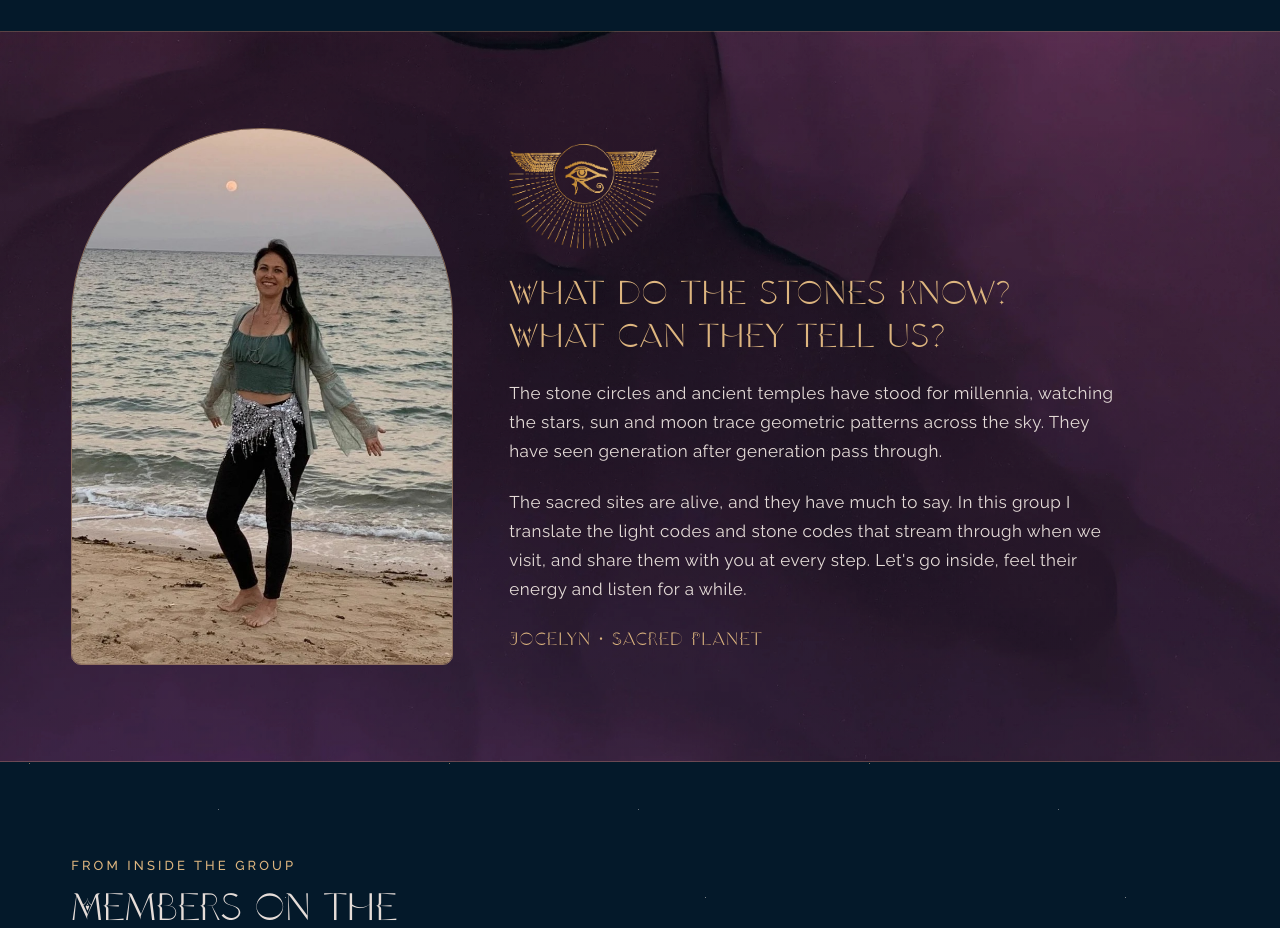
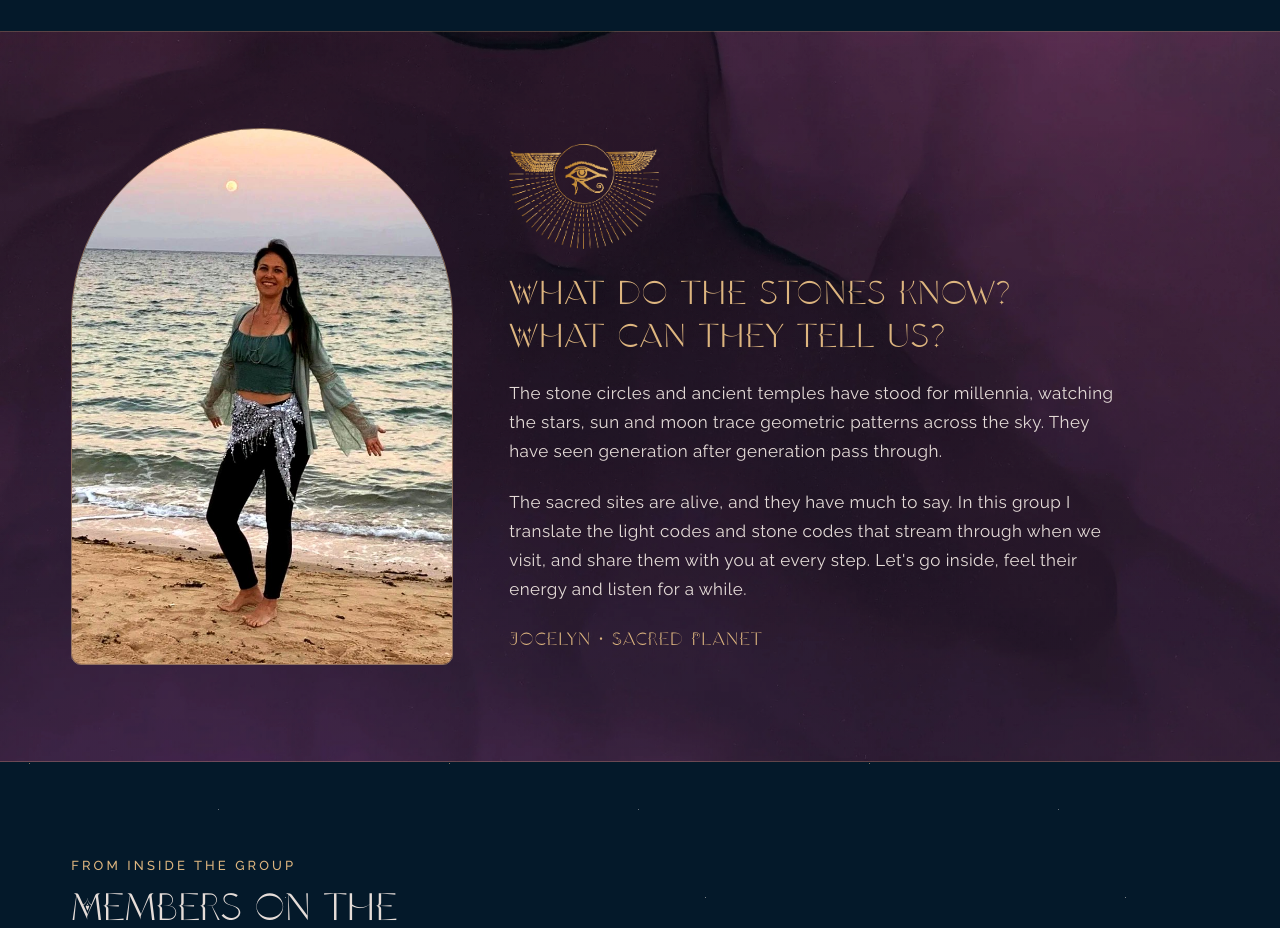
Before and after one commit to hongrosebara/thesocialtap-tests, a plain HTML site: page sacred-planet/sacred-pilgrimage-codes.html in a window 1280 px wide. Shown: the part 3760-4688 px from the top of the page. Drawn offline with nearby package versions, Linux system fonts and the light colour scheme.

Commit message:
Sacred Planet: brighten Nuweiba photo of Jocelyn
Co-Authored-By: Claude Opus 5.5 <noreply@anthropic.com>

```diff
--- a/sacred-planet/sacred-pilgrimage-codes.html
+++ b/sacred-planet/sacred-pilgrimage-codes.html
@@ -220,7 +220,7 @@ html{scroll-behavior:smooth}
   <!-- The stones speak -->
   <section class="ink-magenta" style=" border-top: 1px solid rgba(221,181,127,.25); border-bottom: 1px solid rgba(221,181,127,.25)">
     <div style="max-width: 1240px; margin: 0 auto; padding-inline: max(16px, 4vw); padding-block: 96px; box-sizing: border-box; display: flex; flex-wrap: wrap; align-items: center; gap: 56px">
-      <img loading="lazy" src="assets/59c83b8845cadb258dd361e5282246d8.jpg" alt="Jocelyn on the shore at Nuweiba, Egypt" style="flex: 0 1 380px; width: 380px; max-width: 100%; min-width: 0; aspect-ratio: 730 / 1028; object-fit: cover; display: block; border-radius: 190px 190px 10px 10px; border: 1px solid rgba(221,181,127,.55)">
+      <img loading="lazy" src="assets/59c83b8845cadb258dd361e5282246d8-v2.jpg" alt="Jocelyn on the shore at Nuweiba, Egypt" style="flex: 0 1 380px; width: 380px; max-width: 100%; min-width: 0; aspect-ratio: 730 / 1028; object-fit: cover; display: block; border-radius: 190px 190px 10px 10px; border: 1px solid rgba(221,181,127,.55)">
       <div style="flex: 1.3 1 440px; min-width: 0; display: flex; flex-direction: column; gap: 22px">
         <img loading="lazy" src="assets/9b1605270c82b1c3761334a87a10a89d.png" alt="" aria-hidden="true" style="width: 150px; height: auto; display: block">
     <p style="margin: 0; font-family: 'Nomad', Georgia, serif; font-size: clamp(24px, 2.6vw, 34px); line-height: 1.3; letter-spacing: 0.04em; color: #DDB57F; text-wrap: balance">What do the stones know? What can they tell us?</p>
@@ -458,7 +458,7 @@ html{scroll-behavior:smooth}
 
   <!-- The stones speak -->
   <section class="ink-magenta" style=" border-top: 1px solid rgba(221,181,127,.25); border-bottom: 1px solid rgba(221,181,127,.25); padding: 80px 48px; display: flex; flex-direction: column; align-items: center; gap: 36px; text-align: center">
-    <img loading="lazy" src="assets/59c83b8845cadb258dd361e5282246d8.jpg" alt="Jocelyn on the shore at Nuweiba, Egypt" style="flex: 0 1 320px; width: 320px; max-width: 100%; max-width: 100%; min-width: 0; aspect-ratio: 730 / 1028; object-fit: cover; display: block; border-radius: 160px 160px 10px 10px; border: 1px solid rgba(221,181,127,.55)">
+    <img loading="lazy" src="assets/59c83b8845cadb258dd361e5282246d8-v2.jpg" alt="Jocelyn on the shore at Nuweiba, Egypt" style="flex: 0 1 320px; width: 320px; max-width: 100%; max-width: 100%; min-width: 0; aspect-ratio: 730 / 1028; object-fit: cover; display: block; border-radius: 160px 160px 10px 10px; border: 1px solid rgba(221,181,127,.55)">
     <img loading="lazy" src="assets/9b1605270c82b1c3761334a87a10a89d.png" alt="" aria-hidden="true" style="width: 150px; height: auto; display: block">
     <p style="margin: 0; font-family: 'Nomad', Georgia, serif; font-size: 30px; line-height: 1.3; letter-spacing: 0.04em; color: #DDB57F; max-width: 20ch">What do the stones know? What can they tell us?</p>
     <p style="margin: 0; font-size: 17px; line-height: 1.7; max-width: 56ch">The stone circles and ancient temples have stood for millennia, watching the stars, sun and moon trace geometric patterns across the sky. They have seen generation after generation pass through.</p>
@@ -662,7 +662,7 @@ html{scroll-behavior:smooth}
 
   <!-- The stones speak -->
   <section class="ink-magenta" style=" border-top: 1px solid rgba(221,181,127,.25); border-bottom: 1px solid rgba(221,181,127,.25); padding: 56px 20px; display: flex; flex-direction: column; align-items: center; gap: 22px; text-align: center">
-    <img loading="lazy" src="assets/59c83b8845cadb258dd361e5282246d8.jpg" alt="Jocelyn on the shore at Nuweiba, Egypt" style="flex: 0 1 240px; width: 240px; max-width: 100%; min-width: 0; aspect-ratio: 730 / 1028; object-fit: cover; display: block; border-radius: 120px 120px 10px 10px; border: 1px solid rgba(221,181,127,.55)">
+    <img loading="lazy" src="assets/59c83b8845cadb258dd361e5282246d8-v2.jpg" alt="Jocelyn on the shore at Nuweiba, Egypt" style="flex: 0 1 240px; width: 240px; max-width: 100%; min-width: 0; aspect-ratio: 730 / 1028; object-fit: cover; display: block; border-radius: 120px 120px 10px 10px; border: 1px solid rgba(221,181,127,.55)">
     <img loading="lazy" src="assets/9b1605270c82b1c3761334a87a10a89d.png" alt="" aria-hidden="true" style="width: 120px; height: auto; display: block">
     <p style="margin: 0; font-family: 'Nomad', Georgia, serif; font-size: 24px; line-height: 1.3; letter-spacing: 0.04em; color: #DDB57F">What do the stones know? What can they tell us?</p>
     <p style="margin: 0; font-size: 16px; line-height: 1.75; text-align: left">The stone circles and ancient temples have stood for millennia, watching the stars, sun and moon trace geometric patterns across the sky.</p>
```
Also changed, not shown: sacred-planet/assets/59c83b8845cadb258dd361e5282246d8-v2.jpg (added), sacred-planet/assets/59c83b8845cadb258dd361e5282246d8.jpg (deleted).
